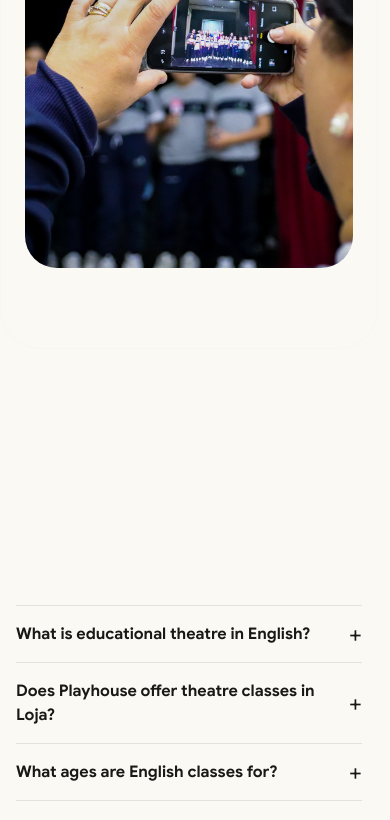
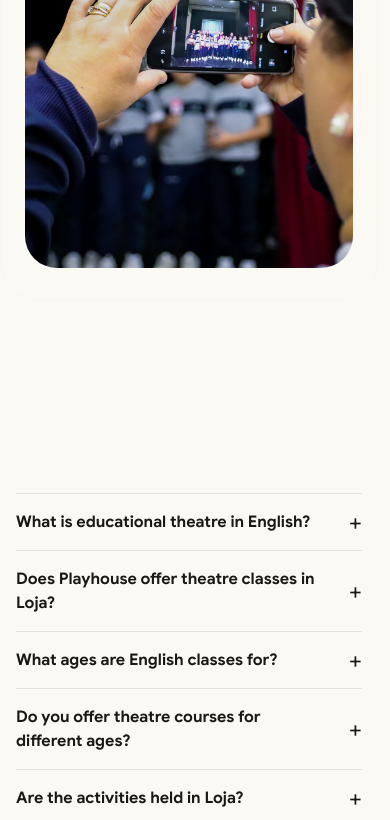
Before and after one commit to Estuardo666/playhouse, a Next.js app: page /en in a window 390 px wide. Shown: the part 8710-9530 px from the top of the page. Built offline with nearby package versions, Linux system fonts and the light colour scheme; a web font is replaced by a local one.

Commit message:
Reduce espacio entre recursos y FAQ

```diff
--- a/src/components/sections/faq.tsx
+++ b/src/components/sections/faq.tsx
@@ -12,7 +12,7 @@ export default function FaqSection({ lang }: { lang: SupportedLocale }) {
   const reducedMotion = useReducedMotion()
 
   return (
-    <SectionShell id="faq" title={lang === "es" ? "Preguntas frecuentes" : "Frequently asked questions"}>
+    <SectionShell id="faq" className="!pt-8 lg:!pt-12" title={lang === "es" ? "Preguntas frecuentes" : "Frequently asked questions"}>
       <div className="mx-auto max-w-3xl divide-y divide-foreground/10 border-y border-foreground/10">
         {items.map((item, index) => {
           const isOpen = openIndex === index
--- a/src/components/sections/materials.tsx
+++ b/src/components/sections/materials.tsx
@@ -263,7 +263,7 @@ export default function Materials({ lang, dict }: MaterialsProps) {
     <section
       id="materials"
       aria-labelledby="materials-heading"
-      className="mx-auto max-w-[1400px] px-6 py-20 md:px-12 md:py-28 rounded-[2.5rem] bg-background/50 dark:bg-black/40 border border-border/10"
+      className="mx-auto max-w-[1400px] rounded-[2.5rem] bg-background/50 px-6 pb-8 pt-20 dark:bg-black/40 border border-border/10 md:px-12 md:pb-12 md:pt-28"
     >
       {/* ── Intro row ── */}
       <div className="grid grid-cols-1 items-center gap-12 md:grid-cols-[1fr_1fr] md:gap-16">
```
